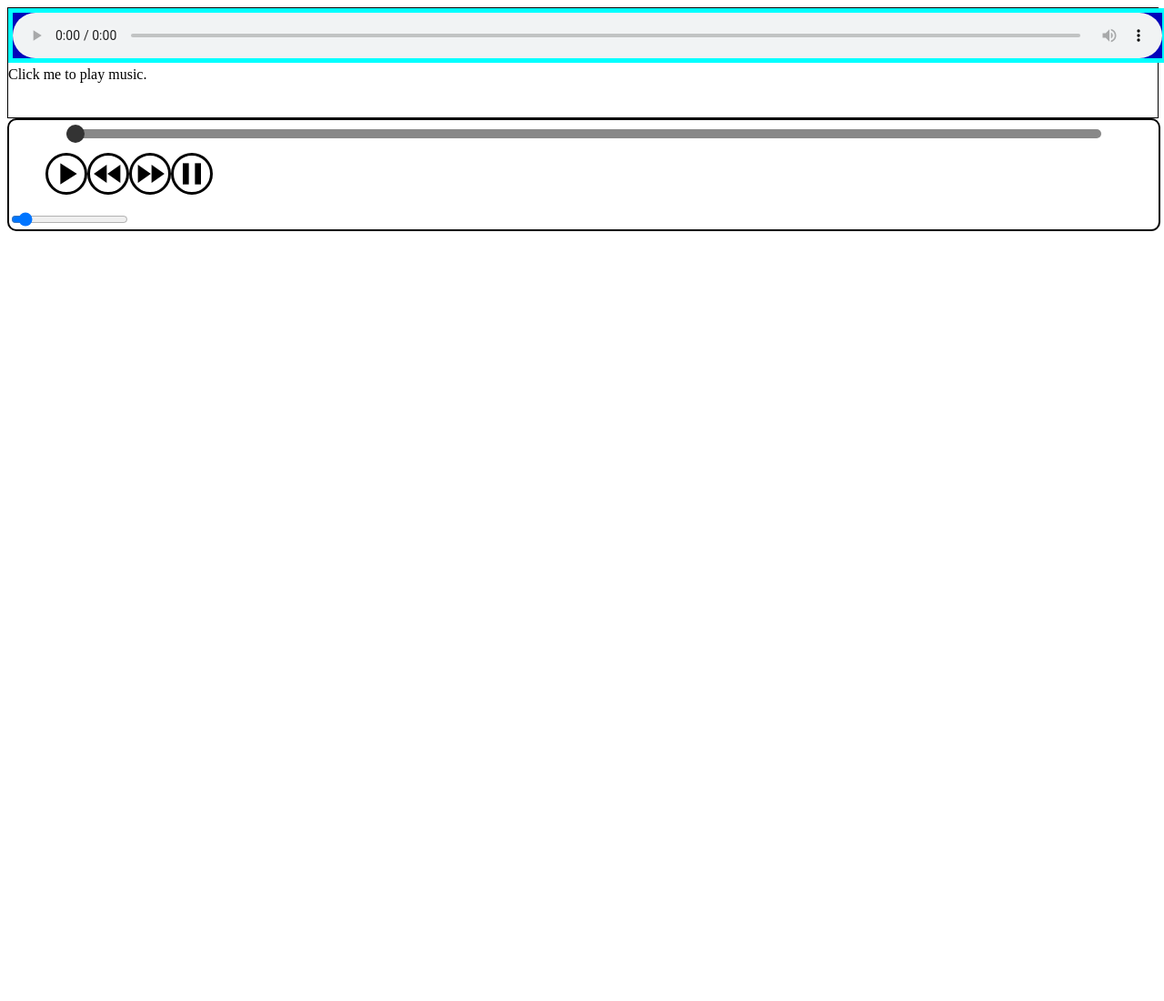
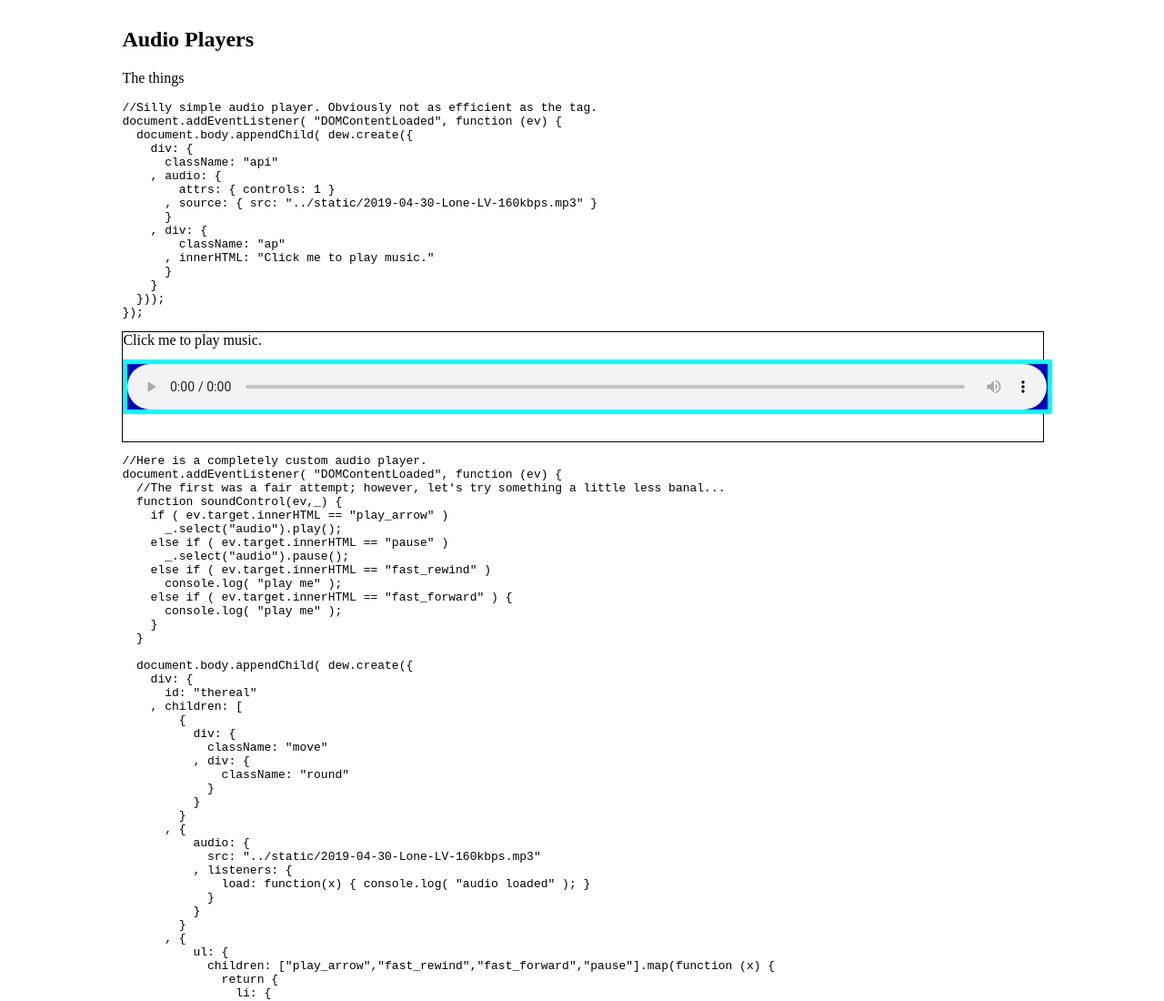
Before and after one commit to zaiah-dj/dew, a plain HTML site: page examples/audio.html in a window 1280 px wide. Shown: the top 1100 px of the page at 91% size. Before the commit the page ends 800 px from the top, so only its background shows below. Drawn offline with Linux system fonts and the light colour scheme.

Commit message:
Modified example Audio page.

```diff
--- a/examples/audio.html
+++ b/examples/audio.html
@@ -1,9 +1,4 @@
-<!--
-audio.html
-==========
-
-All of these
- -->
+<!-- audio.html -> All of these -->
 <!DOCTYPE html>
 <html>
 <head>
@@ -19,30 +14,33 @@ var songs = [
 </script>
 
 <script>
+//Silly simple audio player. Obviously not as efficient as the tag.
 document.addEventListener( "DOMContentLoaded", function (ev) {
-	//Silly simple audio player. Obviously not as efficient as the tag.
-	dew.debuggable(1);
-	document.body.appendChild( dew.create({
+	document.getElementById( "player-area-1" ).appendChild( dew.create({
+		//div.api
 		div: {
 			className: "api"
-		, audio: {
-				attrs: {
-					controls: 1
-				, "cheeky": true
-				}
-			, source: {
-					src: "../static/2019-05-04--VoodooChile-160kbps.mp3"
-				}
-			}
+			//div.ap = Click me to play music."
 		, div: {
 				className: "ap"
 			, innerHTML: "Click me to play music."
 			}
+		, audio: {
+				attrs: { controls: 1 }
+			, source: { src: "../static/2019-04-30-Lone-LV-160kbps.mp3" }
+			}
 		}
 	}));
+	document.querySelector( "#player-area-1 audio" ).volume = 0.2;
 });
 </script>
 <style>
+.container {
+	width: 80%;
+	position: relative;
+	margin: 0 auto;
+	margin-top: 30px;
+}
 .api {
 	width: 100%;
 	height: 120px;
@@ -75,7 +73,7 @@ document.addEventListener( "DOMContentLoaded", function (ev) {
 		}
 	}
 
-	document.body.appendChild( dew.create({
+	document.getElementById( "player-area-2" ).appendChild( dew.create({
 		div: {
 			id: "thereal"
 		, children: [
@@ -210,5 +208,104 @@ document.addEventListener( "DOMContentLoaded", function (ev) {
 
 
 <body>
+	<div class="container">
+	<h2>Audio Players</h2>
+	<p>
+	The things
+	</p>
+
+	<div id="player-area-1">
+<pre>
+//Silly simple audio player. Obviously not as efficient as the tag.
+document.addEventListener( "DOMContentLoaded", function (ev) {
+  document.body.appendChild( dew.create({
+    div: {
+      className: "api"
+    , audio: {
+        attrs: { controls: 1 }
+      , source: { src: "../static/2019-04-30-Lone-LV-160kbps.mp3" }
+      }
+    , div: {
+        className: "ap"
+      , innerHTML: "Click me to play music."
+      }
+    }
+  }));
+});
+</pre>
+
+  </div>
+  <div id="player-area-2">
+<pre>
+//Here is a completely custom audio player.
+document.addEventListener( "DOMContentLoaded", function (ev) {
+  //The first was a fair attempt; however, let's try something a little less banal...
+  function soundControl(ev,_) {
+    if ( ev.target.innerHTML == "play_arrow" )
+      _.select("audio").play();
+    else if ( ev.target.innerHTML == "pause" )
+      _.select("audio").pause();
+    else if ( ev.target.innerHTML == "fast_rewind" )
+      console.log( "play me" );
+    else if ( ev.target.innerHTML == "fast_forward" ) {
+      console.log( "play me" );
+    }
+  }
+
+  document.body.appendChild( dew.create({
+    div: {
+      id: "thereal"
+    , children: [
+        {
+          div: {
+            className: "move"
+          , div: {
+              className: "round"
+            }
+          }
+        }
+      , {
+          audio: {
+            src: "../static/2019-04-30-Lone-LV-160kbps.mp3"
+          , listeners: {
+              load: function(x) { console.log( "audio loaded" ); }
+            }
+          }
+        }
+      , {
+          ul: {
+            children: ["play_arrow","fast_rewind","fast_forward","pause"].map(function (x) {
+              return {
+                li: {
+                  className: x
+                , i: { className: "material-icons", innerHTML: x }
+                , listeners: { click: soundControl }
+                }
+              }
+            })
+          }
+        }
+      , {
+          div: {
+            input: {
+              type: "range"
+            , attrs: { min: 0, step: 0.01, max: 1, value: 0.07 }
+            , listeners: {
+                input: function (ev,_) { _.select("audio").volume = ev.target.value; }
+              }
+            }
+          }
+        }
+      ]
+    }
+  }));
+
+  //Set audio here. (NOTE: This really should be done within the component.
+  document.querySelector( "#thereal audio" ).volume = 0.07;
+ });
+</pre>
+
+  </div>
+  </div>
 </body>
 </html>
```
Also changed, not shown: index.css (+23 -0 lines), index.html (+20 -3 lines).
